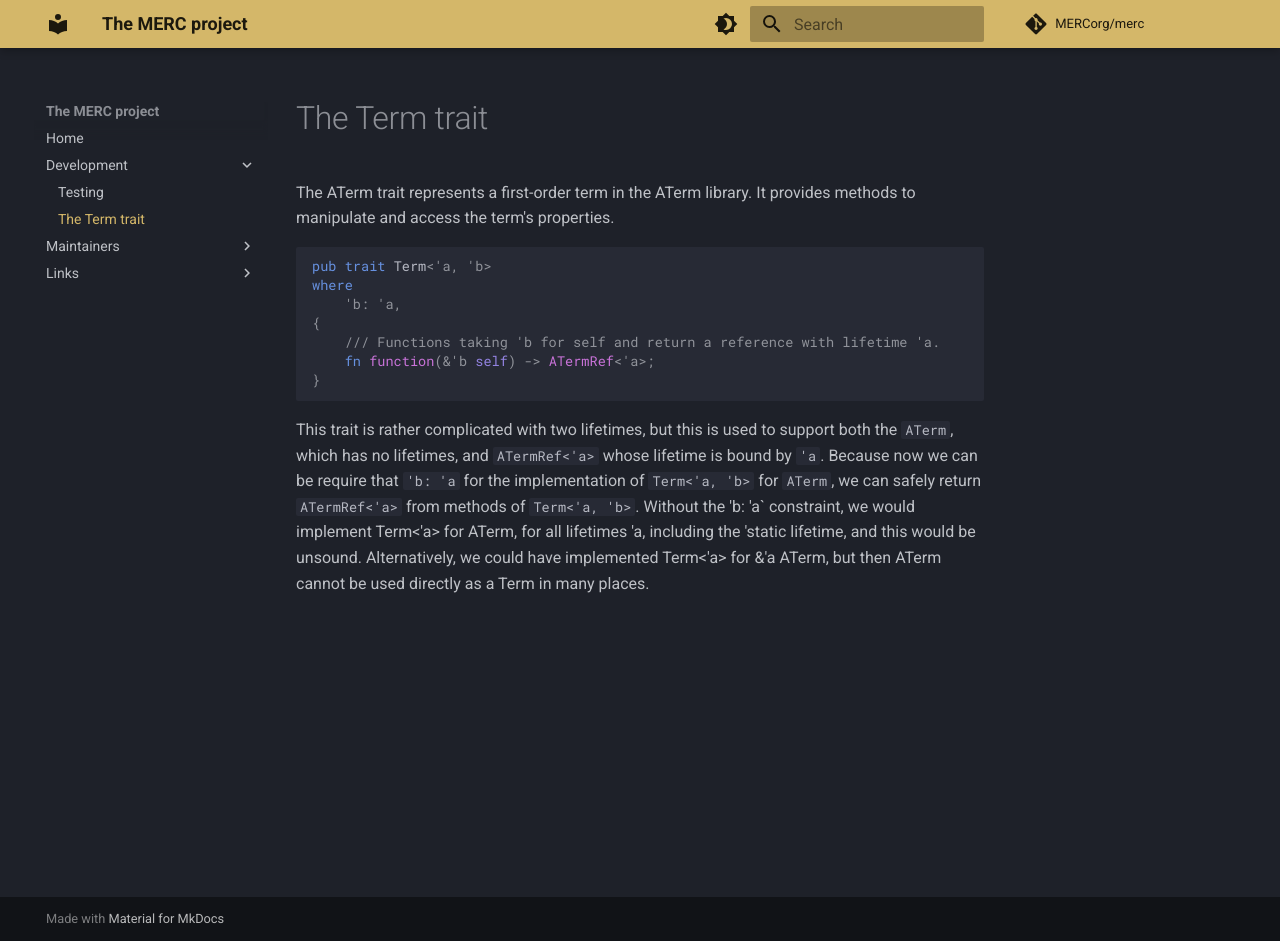
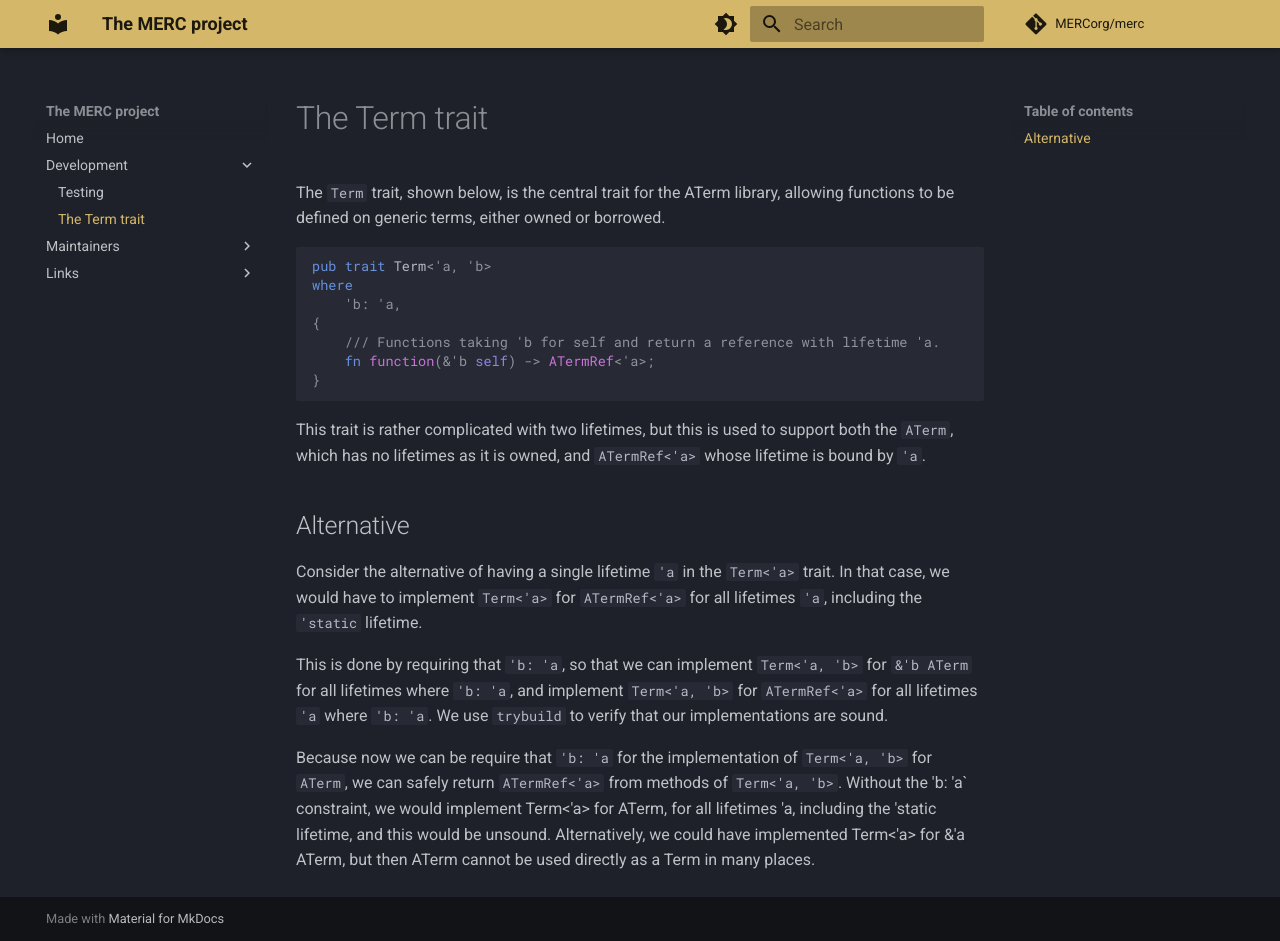
Before and after one commit to MERCorg/merc-website, an MkDocs documentation site: the page built from docs/developer/term_trait.md, in a window 1280 px wide and 941 px high. Built offline with MkDocs 1.6.1 and Material for MkDocs 9.7.7, drawn with Linux system fonts in a browser that asks for light colours; plug-ins that fetch from the network failed and are left out; comment, search, counter and statistics services are not loaded.

Commit message:
Updated various documentation

````diff
--- a/docs/developer/term_trait.md
+++ b/docs/developer/term_trait.md
@@ -1,7 +1,7 @@
 # The Term trait
 
-The ATerm trait represents a first-order term in the ATerm library.
-It provides methods to manipulate and access the term's properties.
+The `Term` trait, shown below, is the central trait for the ATerm library,
+allowing functions to be defined on generic terms, either owned or borrowed.
 
 ``` rust
 
@@ -14,9 +14,26 @@ where
 }
 ```
 
-This trait is rather complicated with two lifetimes, but this is used
-to support both the `ATerm`, which has no lifetimes, and `ATermRef<'a>`
-whose lifetime is bound by `'a`. Because now we can be require that `'b: 'a`
+This trait is rather complicated with two lifetimes, but this is used to support
+both the `ATerm`, which has no lifetimes as it is owned, and `ATermRef<'a>`
+whose lifetime is bound by `'a`.
+
+
+## Alternative
+
+Consider the alternative of having a single lifetime `'a` in the `Term<'a>` trait.
+In that case, we would have to implement `Term<'a>` for `ATermRef<'a>` for all lifetimes
+`'a`, including the `'static` lifetime.
+
+
+
+This is done by requiring that `'b: 'a`,
+so that we can implement `Term<'a, 'b>` for `&'b ATerm` for all lifetimes
+where `'b: 'a`, and implement `Term<'a, 'b>` for `ATermRef<'a>`
+for all lifetimes `'a` where `'b: 'a`. We use `trybuild` to verify that our
+implementations are sound.
+
+Because now we can be require that `'b: 'a`
 for the implementation of `Term<'a, 'b>` for `ATerm`, we can safely return
 `ATermRef<'a>` from methods of `Term<'a, 'b>`.
 Without the 'b: 'a` constraint, we would implement Term<'a> for ATerm, for
````
Also changed, not shown: docs/developer/testing.md (+7 -2 lines).
